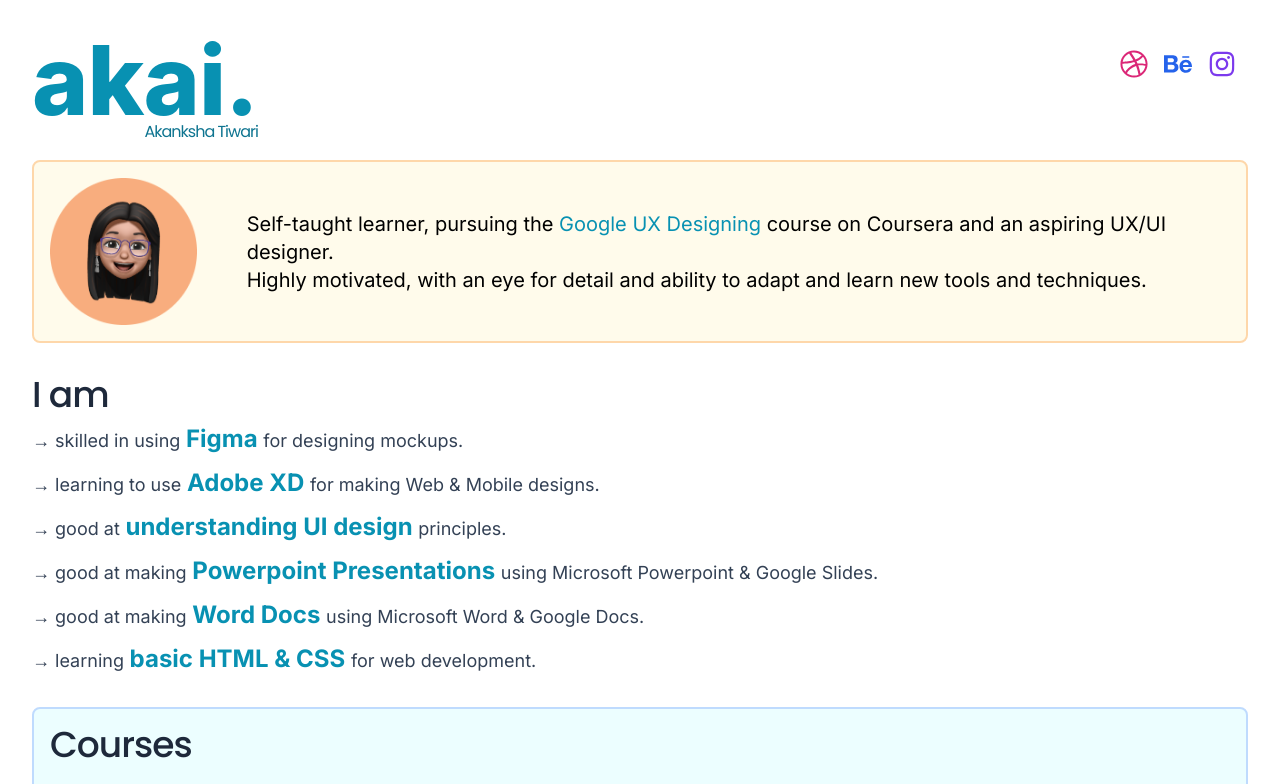
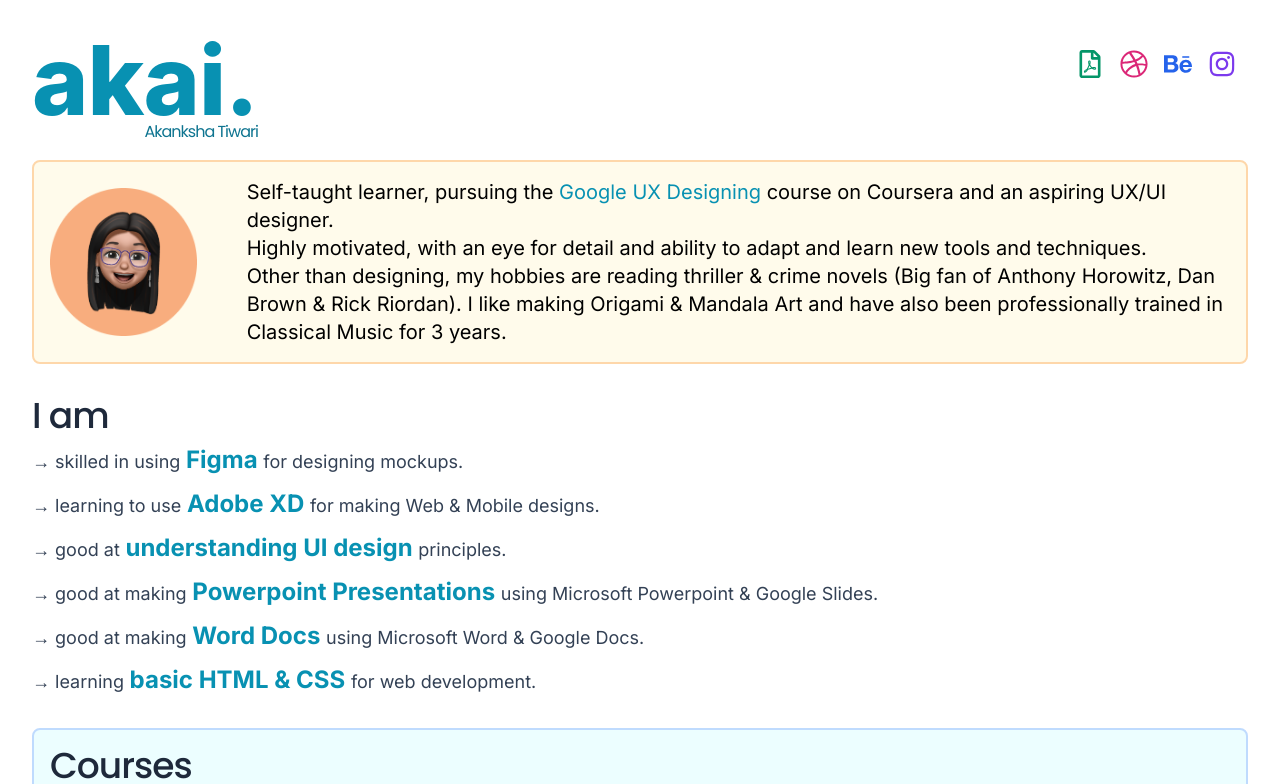
Before and after one commit to akai28/akai28.github.io, a React (Create React App) app: page / in a window 1280 px wide. Shown: the top 784 px of the page. Built offline with nearby package versions, Linux system fonts and the light colour scheme.

Commit message:
added hobbies in Headline & resume in nav

```diff
--- a/src/constants/data/socialMediaIcons.js
+++ b/src/constants/data/socialMediaIcons.js
@@ -1,5 +1,20 @@
-import { FaBehance, FaDribbble, FaInstagram } from "react-icons/fa";
+import {
+  FaBehance,
+  FaDribbble,
+  FaInstagram,
+  FaRegFilePdf,
+} from "react-icons/fa";
+
+const akankshaResume = "/assets/files/Akanksha_Tiwari_Resume.pdf";
+
 export const socialMediaIcons = [
+  {
+    icon: <FaRegFilePdf size={28} aria-hidden="true" />,
+    href: akankshaResume,
+    title: "Resume",
+    subTitle: "Akanksha Tiwari",
+    focusColor: "emerald", // text-emerald-600 hover:text-emerald-400 focus:ring-emerald-700
+  },
   {
     icon: <FaDribbble size={28} aria-hidden="true" />,
     href: "https://dribbble.com/akai28",
--- a/src/pages/Home/Headline.jsx
+++ b/src/pages/Home/Headline.jsx
@@ -11,6 +11,10 @@
           Self-taught learner, pursuing the <span className="text-cyan-600 hover:underline"> <a target="_blank" rel="noreferrer" href="https://www.coursera.org/professional-certificates/google-ux-design"> Google UX Designing </a> </span> course on Coursera and an aspiring UX/UI designer.
         </p>
         <p>Highly motivated, with an eye for detail and ability to adapt and learn new tools and techniques.</p>
+        <p>
+          Other than designing, my hobbies are reading thriller &amp; crime novels (Big fan of Anthony Horowitz, Dan Brown &amp; Rick Riordan).
+          I like making Origami &amp; Mandala Art and have also been professionally trained in Classical Music for 3 years.
+        </p>
       </div>
     </main>
   );
```
